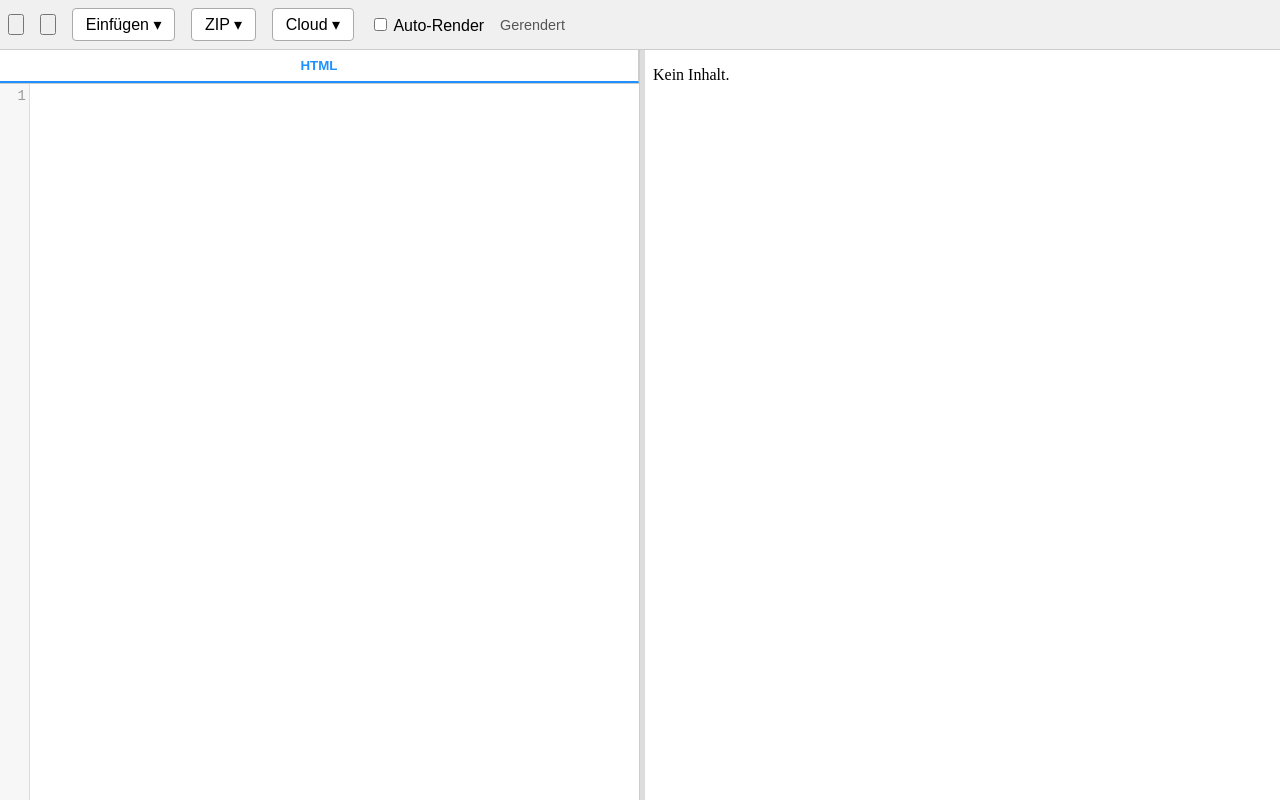
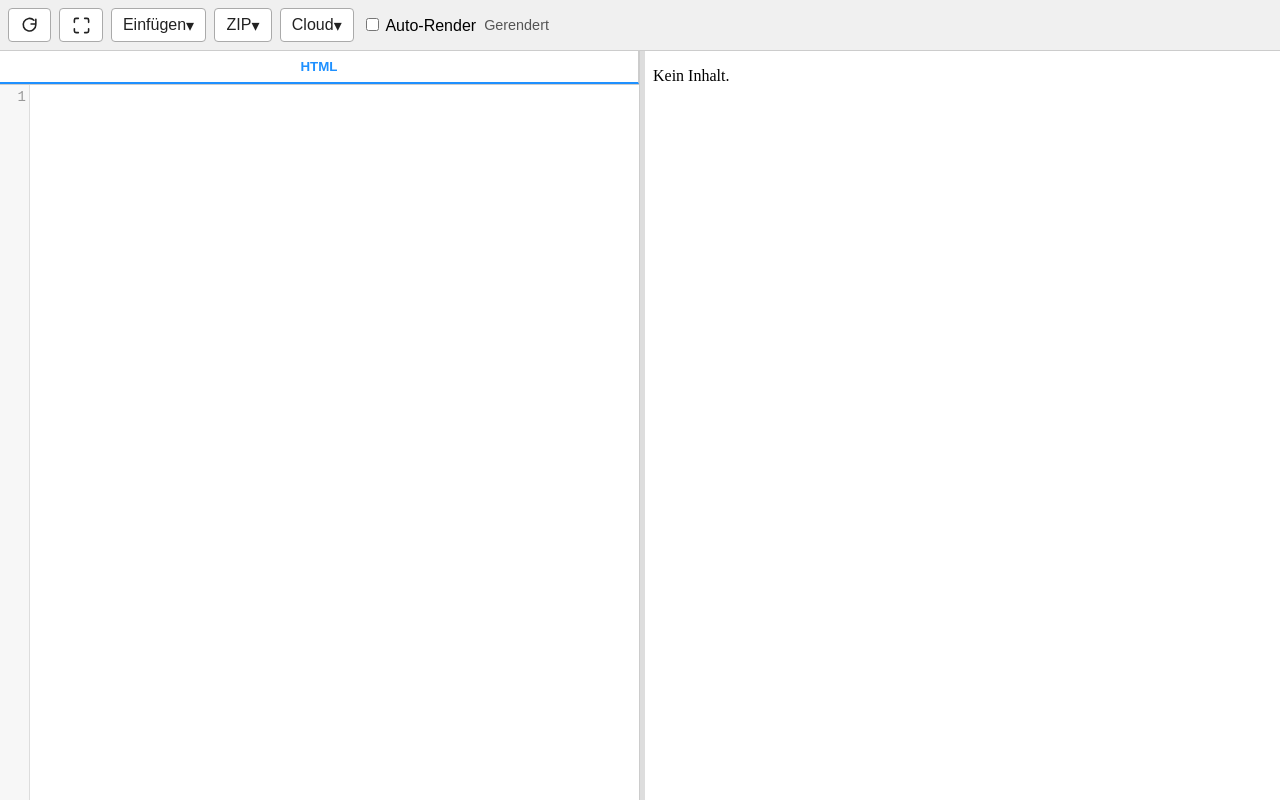
Before and after one commit to Xantraphax/htmlViewer, a website with bundled scripts: page index.html in a window 1280 px wide. Built offline with nearby package versions, Linux system fonts and the light colour scheme.

Commit message:
Update styles.css

```diff
--- a/styles.css
+++ b/styles.css
@@ -67,3 +67,18 @@ body {font-family:sans-serif;display:flex;flex-direction:column}
 .cloud-delete-entry .cloud-delete-select { flex:0 0 auto; border:1px solid #b44; color:#923; background:#fff; border-radius:4px; padding:.4rem; cursor:pointer; }
 .cloud-delete-select[aria-pressed="true"] { background:#fbdada; outline:2px solid #b44; }
 #cloudDeleteConfirm:not(:disabled) { color:white; background:#a32222; border:1px solid #891919; border-radius:4px; padding:.5rem .8rem; }
+
+/* Einheitliche Toolbar: Icon-Buttons und Dropdowns */
+#controls {gap:.5rem;flex-wrap:wrap}
+#controls .toolbar-icon-btn, #controls .insert-menu > summary {
+  height:34px;min-width:36px;display:inline-flex;align-items:center;justify-content:center;
+  padding:.38rem .7rem;border:1px solid #aaa;border-radius:4px;background:#fff;
+  font:inherit;color:#222;cursor:pointer;box-sizing:border-box;
+}
+#controls .toolbar-icon-btn:hover, #controls .insert-menu > summary:hover {background:#e7f1ff}
+#controls .toolbar-icon-btn:focus-visible, #controls .insert-menu > summary:focus-visible {outline:2px solid dodgerblue;outline-offset:2px}
+#controls .toolbar-icon-btn svg {width:19px;height:19px;fill:none;stroke:currentColor;stroke-width:2;stroke-linecap:round;stroke-linejoin:round}
+#controls .toolbar-menu .insert-menu-items {z-index:200}
+#controls .toolbar-menu:last-of-type .insert-menu-items {left:auto;right:0}
+#controls .insert-menu summary {white-space:nowrap}
+@media(max-width:700px) {#controls {gap:.35rem;padding:.35rem} #status {flex-basis:100%;order:5}}
```
